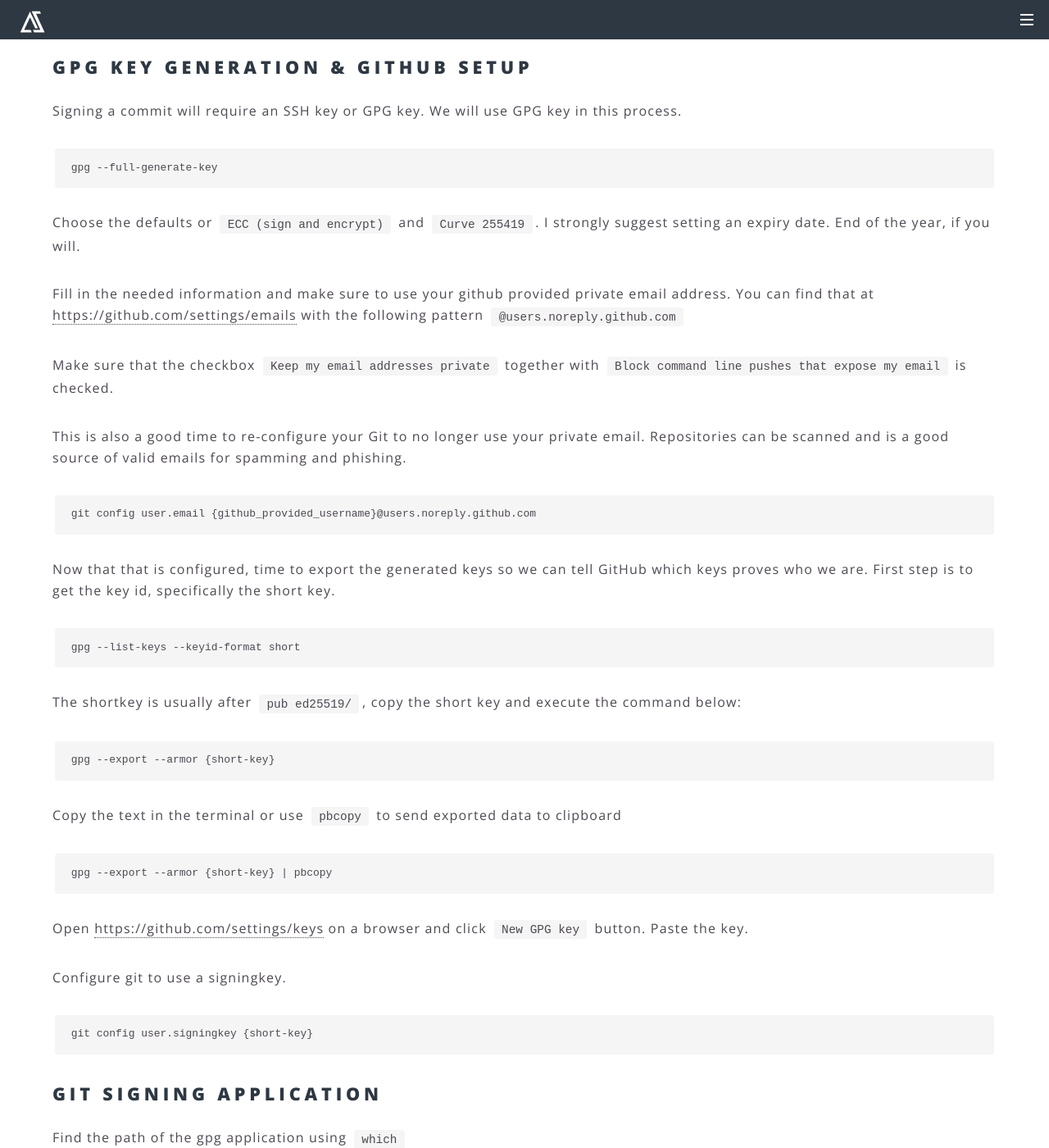
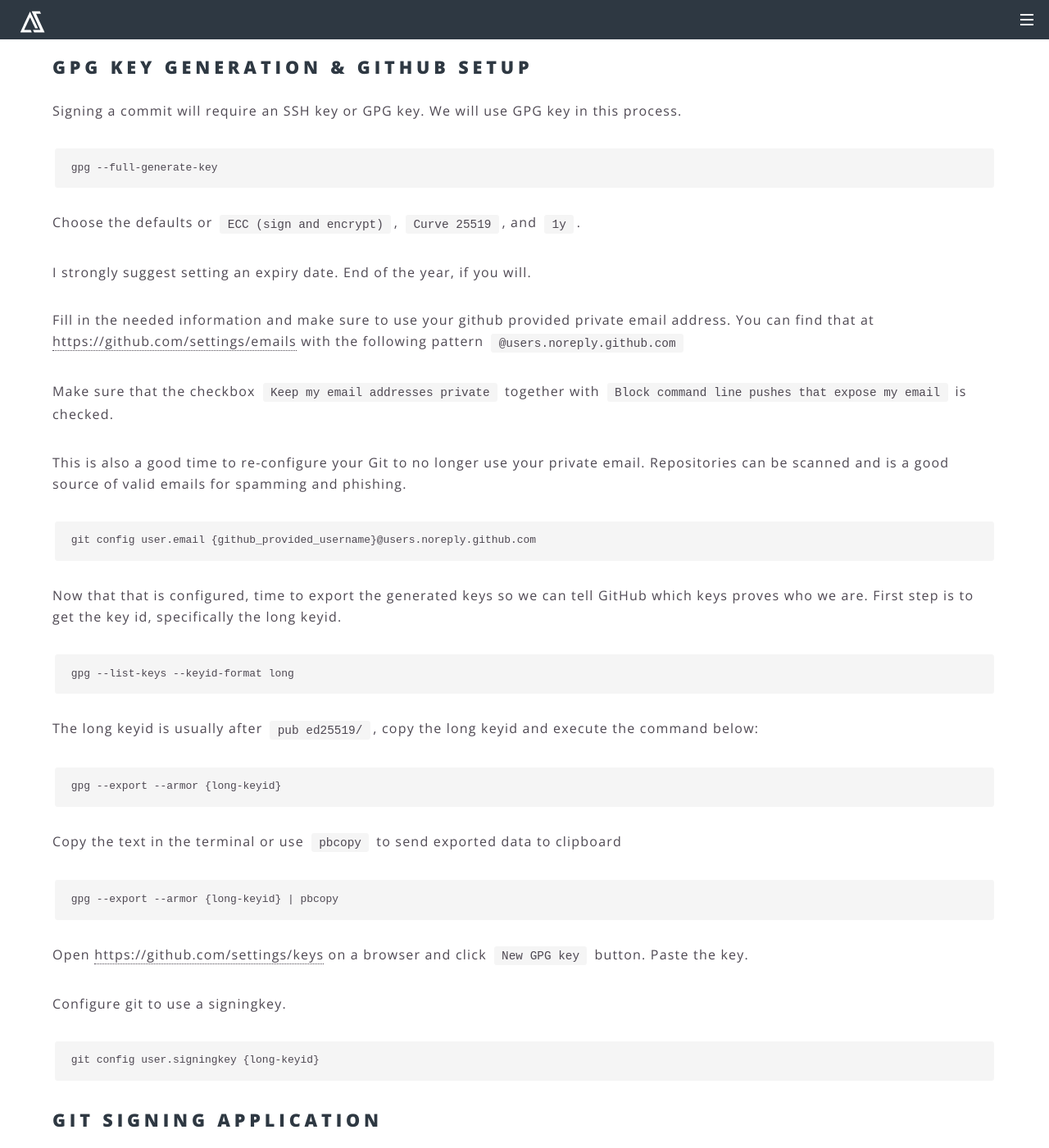
Before and after one commit to ardiesan/ardiesan.github.io, a Jekyll site: the page built from _posts/2022-10-01-Protect-Your-Github-Commits.md, in a window 1280 px wide and 1400 px high, scrolled down 1415 px. Shown: the whole window at 82% size. Built offline with Jekyll 4.4.1, drawn with Linux system fonts in a browser that asks for light colours; some of the changed text lies outside the part shown.

Commit message:
Corrections

````diff
--- a/_posts/2022-10-01-Protect-Your-Github-Commits.md
+++ b/_posts/2022-10-01-Protect-Your-Github-Commits.md
@@ -60,7 +60,9 @@ Signing a commit will require an SSH key or GPG key. We will use GPG key in this
 gpg --full-generate-key
 ```
 
-Choose the defaults or `ECC (sign and encrypt)` and `Curve 255419`. I strongly suggest setting an expiry date. End of the year, if you will.
+Choose the defaults or `ECC (sign and encrypt)`, `Curve 25519`, and `1y`.
+
+I strongly suggest setting an expiry date. End of the year, if you will.
 
 
 Fill in the needed information and make sure to use your github provided private email address. You can find that at [https://github.com/settings/emails](https://github.com/settings/emails) with the following pattern `@users.noreply.github.com`
@@ -73,22 +75,22 @@ This is also a good time to re-configure your Git to no longer use your private
 git config user.email {github_provided_username}@users.noreply.github.com
 ```
 
-Now that that is configured, time to export the generated keys so we can tell GitHub which keys proves who we are. First step is to get the key id, specifically the short key.
+Now that that is configured, time to export the generated keys so we can tell GitHub which keys proves who we are. First step is to get the key id, specifically the long keyid.
 
 ```
-gpg --list-keys --keyid-format short
+gpg --list-keys --keyid-format long
 ```
 
-The shortkey is usually after `pub  ed25519/`, copy the short key and execute the command below:
+The long keyid is usually after `pub  ed25519/`, copy the long keyid and execute the command below:
 
 ```
-gpg --export --armor {short-key}
+gpg --export --armor {long-keyid}
 ```
 
 Copy the text in the terminal or use `pbcopy` to send exported data to clipboard
 
 ```
-gpg --export --armor {short-key} | pbcopy
+gpg --export --armor {long-keyid} | pbcopy
 ```
 
 Open [https://github.com/settings/keys](https://github.com/settings/keys) on a browser and click `New GPG key` button. Paste the key.
@@ -97,7 +99,7 @@ Open [https://github.com/settings/keys](https://github.com/settings/keys) on a b
 Configure git to use a signingkey.
 
 ```
-git config user.signingkey {short-key}
+git config user.signingkey {long-keyid}
 ```
 
 ## Git Signing Application
````
Also changed, not shown: other parts of _posts/2022-10-01-Protect-Your-Github-Commits.md (+1 -1 lines).
